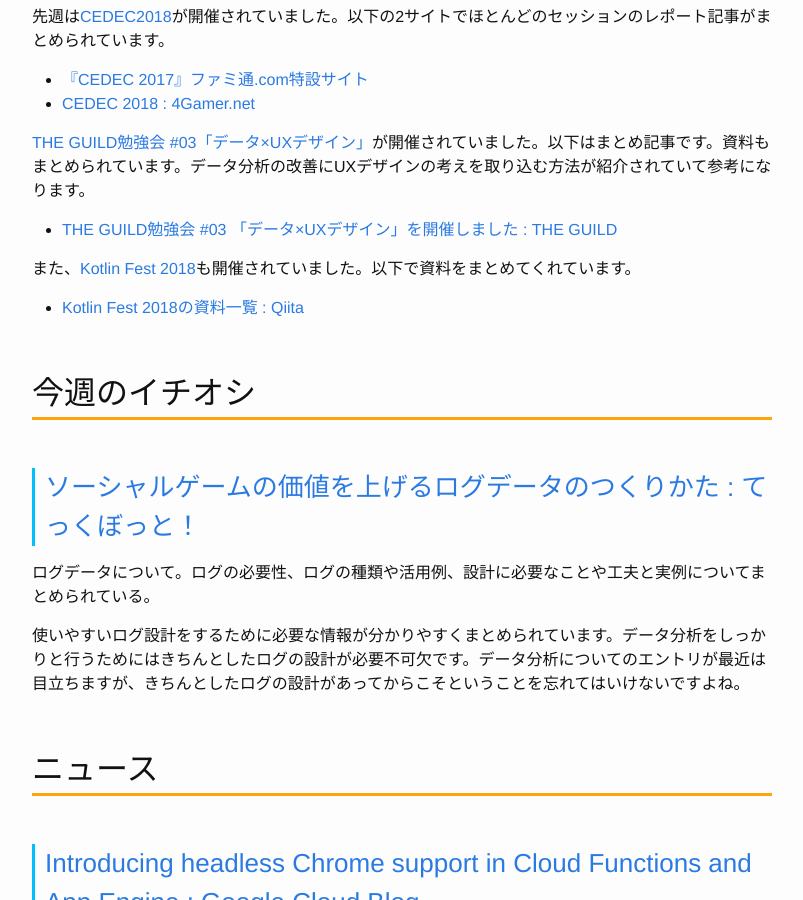
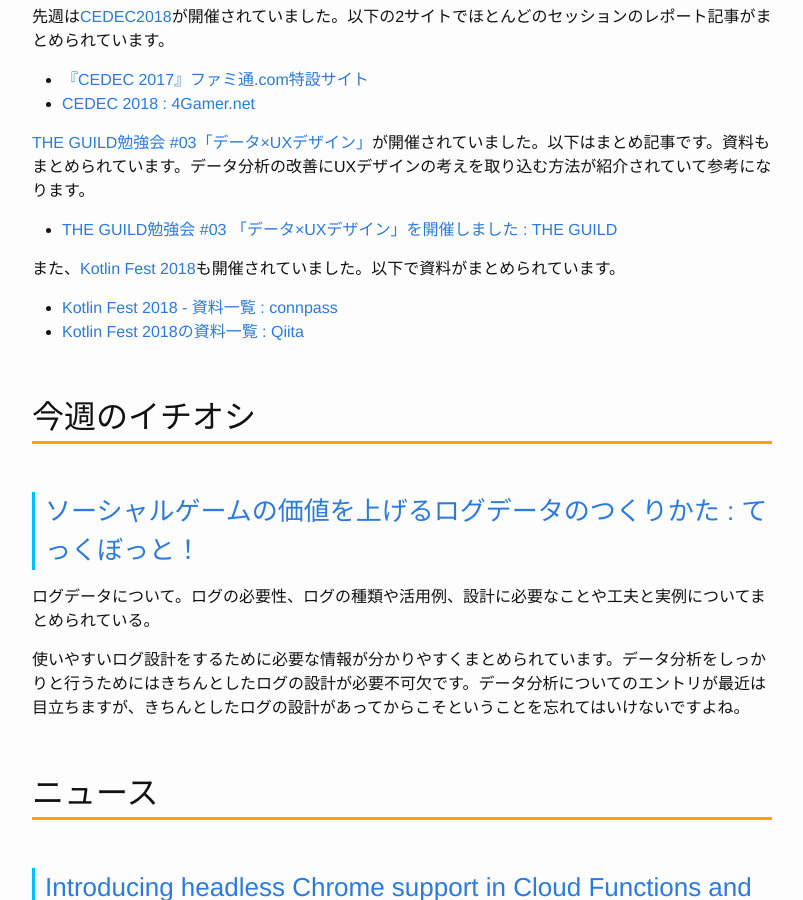
Before and after one commit to Gather-Tech/Gather-Tech.github.io, a Jekyll site: the page built from _posts/2018/2018-08-27-Gather113.md, in a window 1280 px wide and 900 px high, scrolled down 585 px. Shown: the whole window, without its empty margins (238-1041 px from the left). Built offline with Jekyll 4.4.1, drawn with Linux system fonts in a browser that asks for light colours.

Commit message:
add content

```diff
--- a/_posts/2018/2018-08-27-Gather113.md
+++ b/_posts/2018/2018-08-27-Gather113.md
@@ -17,8 +17,9 @@
 
 - [THE GUILD勉強会 #03 「データ×UXデザイン」を開催しました : THE GUILD](https://note.theguild.jp/n/ne30671a5c2e3)
 
-また、[Kotlin Fest 2018](https://kotlin.connpass.com/event/91666/)も開催されていました。以下で資料をまとめてくれています。
+また、[Kotlin Fest 2018](https://kotlin.connpass.com/event/91666/)も開催されていました。以下で資料がまとめられています。
 
+- [Kotlin Fest 2018 - 資料一覧 : connpass](https://kotlin.connpass.com/event/91666/presentation/)
 - [Kotlin Fest 2018の資料一覧 : Qiita](https://qiita.com/sacred-sanctuary/items/7047b68be762b37f3496)
 
 ## 今週のイチオシ
```
